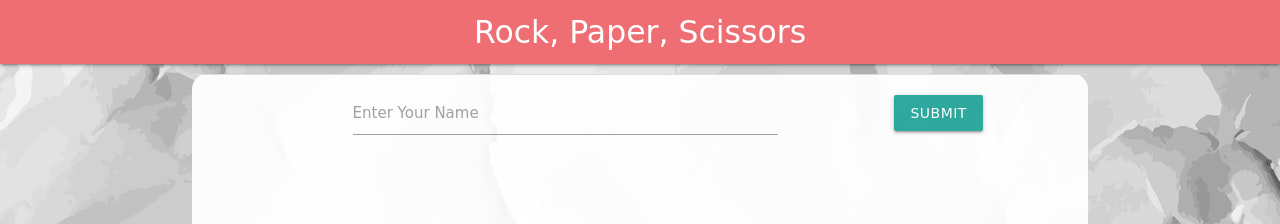
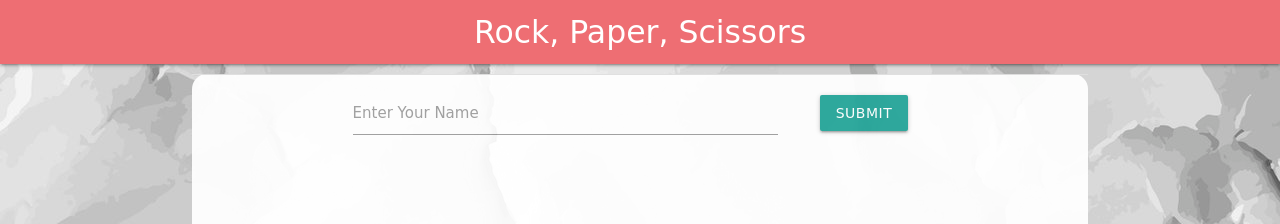
Before and after one commit to deyagenao/RPS-multiplayer, a plain HTML site: page index.html in a window 1280 px wide. Shown: the top 224 px of the page. Drawn offline with nearby package versions, Linux system fonts and the light colour scheme; no server answers; a web font is replaced by a local one.

Commit message:
fixed the alignment of the new player name input form

```diff
--- a/index.html
+++ b/index.html
@@ -60,7 +60,7 @@
                 ></textarea>
                 <label for="enter-name">Enter Your Name</label>
               </div>
-              <div class="col m4"><a class="waves-effect waves-light btn" id="submit-name">Submit</a></div>
+              <div class="col m2"><a class="waves-effect waves-light btn" id="submit-name">Submit</a></div>
             </div>
           </form>
 
```
